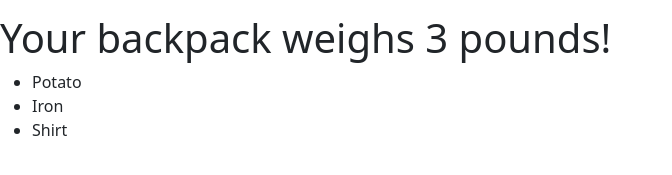
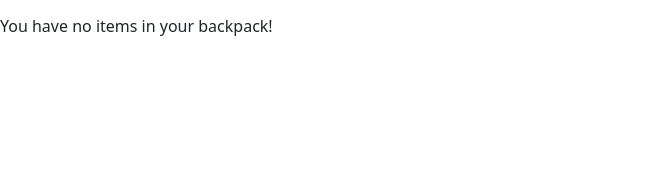
Before and after one commit to corycalaway/warriorquest, a React (Create React App) app: page / in a window 1280 px wide. Shown: the part 311-486 px from the top of the page, without its empty margins (0-672 px from the left). Built offline with nearby package versions, Linux system fonts and the light colour scheme.

Commit message:
minor changes

```diff
--- a/src/components/backpack.jsx
+++ b/src/components/backpack.jsx
@@ -3,7 +3,7 @@ import React, { Component } from "react";
 
 class Backpack extends Component {
   state = {
-    items: ["Potato", "Iron", "Shirt"]
+    items: []
   };
 
   renderItems() {
```
